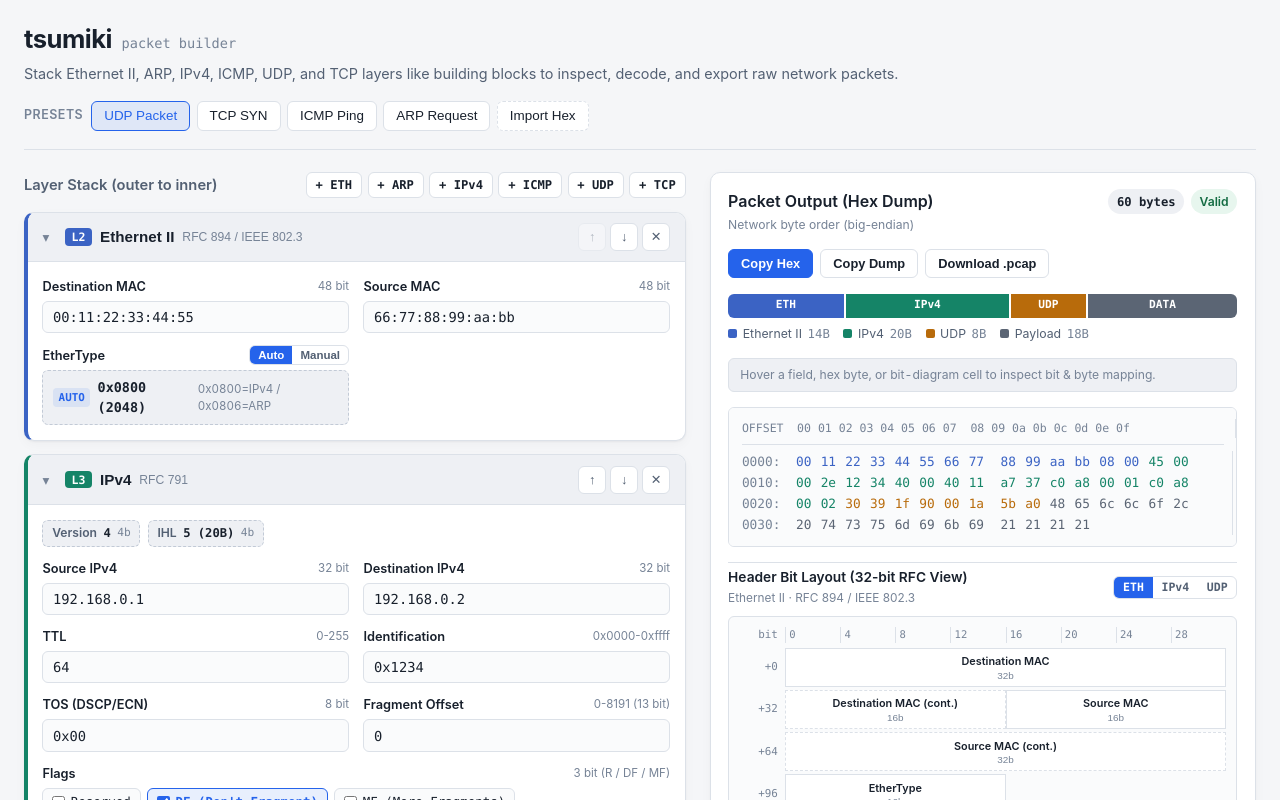
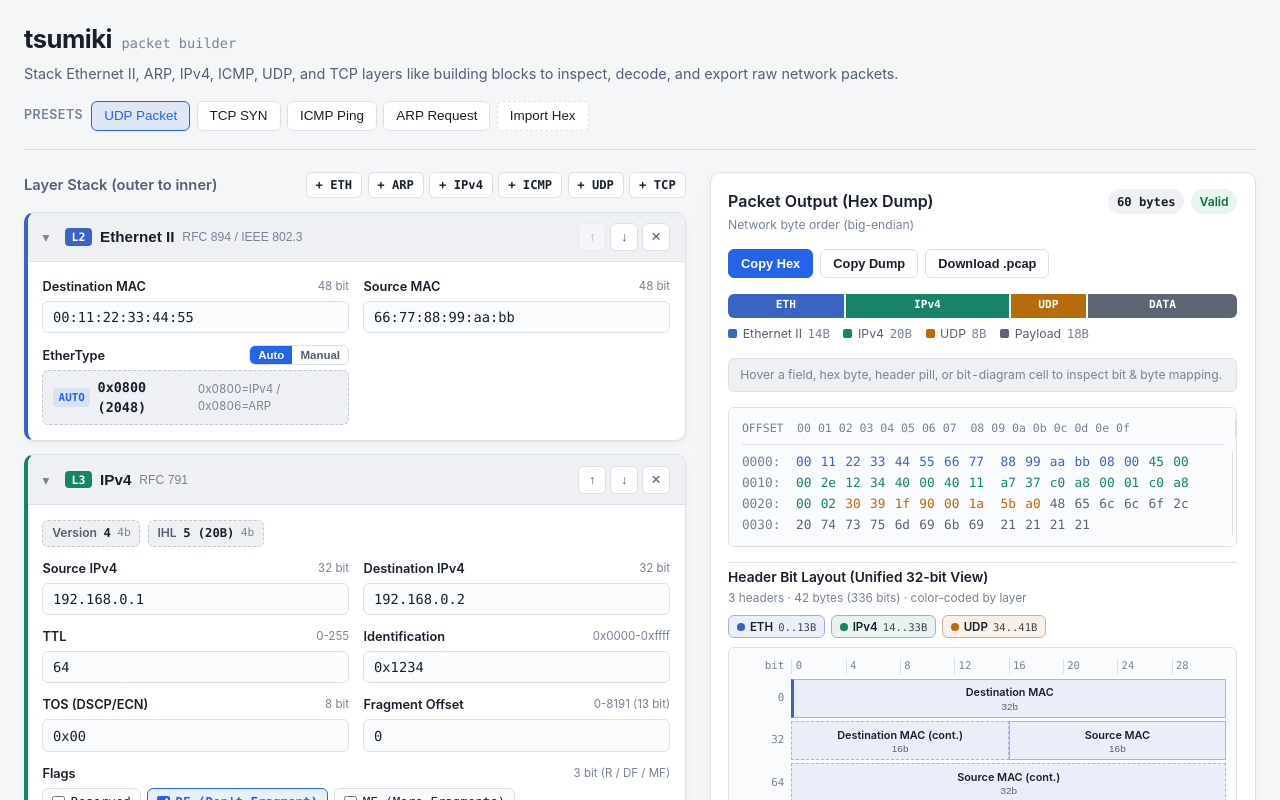
Before and after one commit to shmuto/packet-builder, a React (Vite) app: page / in a window 1280 px wide. Shown: the top 800 px of the page. Built offline with nearby package versions, Linux system fonts and the light colour scheme.

Commit message:
feat: unify Header Bit Layout across all layers with color coding and range emphasis

```diff
--- a/src/core/inspector.ts
+++ b/src/core/inspector.ts
@@ -250,7 +250,8 @@ export function formatByteBinary(byte: number): string {
 
 export type HighlightTarget =
   | { readonly kind: 'field'; readonly layerIndex: number; readonly fieldId: string }
-  | { readonly kind: 'byte'; readonly byteIndex: number };
+  | { readonly kind: 'byte'; readonly byteIndex: number }
+  | { readonly kind: 'layer'; readonly layerIndex: number };
 
 /** Returns true if the given FieldSpan matches the active hover/focus target. */
 export function doesSpanMatchTarget(
@@ -260,12 +261,43 @@ export function doesSpanMatchTarget(
   if (!target) {
     return false;
   }
+  if (target.kind === 'layer') {
+    return span.section === 'layer' && span.layerIndex === target.layerIndex;
+  }
   if (target.kind === 'field') {
     return span.layerIndex === target.layerIndex && span.fieldId === target.fieldId;
   }
   const byteStartBit = target.byteIndex * 8;
   const byteEndBit = byteStartBit + 8;
   return span.bitOffset < byteEndBit && span.bitOffset + span.bitLength > byteStartBit;
+}
+
+/**
+ * Resolves which protocol header layer index is currently active for the given highlight target,
+ * or null if nothing (or only Payload) is highlighted.
+ */
+export function resolveHighlightedLayerIndex(
+  spans: readonly FieldSpan[],
+  target: HighlightTarget | null,
+): number | null {
+  if (!target) {
+    return null;
+  }
+  if (target.kind === 'layer') {
+    const exists = spans.some((s) => s.section === 'layer' && s.layerIndex === target.layerIndex);
+    return exists ? target.layerIndex : null;
+  }
+  if (target.kind === 'field') {
+    const match = spans.find(
+      (s) =>
+        s.section === 'layer' &&
+        s.layerIndex === target.layerIndex &&
+        s.fieldId === target.fieldId,
+    );
+    return match ? match.layerIndex : null;
+  }
+  const match = spans.find((s) => s.section === 'layer' && doesSpanMatchTarget(s, target));
+  return match ? match.layerIndex : null;
 }
 
 /**
@@ -288,7 +320,7 @@ export function findHighlightedByteIndices(
     return indices;
   }
   for (const span of spans) {
-    if (span.layerIndex === target.layerIndex && span.fieldId === target.fieldId) {
+    if (doesSpanMatchTarget(span, target)) {
       const startByte = Math.floor(span.bitOffset / 8);
       const endByte = Math.floor((span.bitOffset + span.bitLength - 1) / 8);
       for (let b = startByte; b <= endByte; b++) {
@@ -320,7 +352,7 @@ export function isFieldHighlighted(
   spans: readonly FieldSpan[],
   target: HighlightTarget | null,
 ): boolean {
-  if (!target) {
+  if (!target || target.kind === 'layer') {
     return false;
   }
   if (target.kind === 'field') {
@@ -347,6 +379,23 @@ export interface BitDiagramRow {
   readonly bitOffsetInLayer: number;
   readonly totalBitsInRow: number;
   readonly cells: readonly BitDiagramCell[];
+}
+
+export interface UnifiedBitDiagramCell extends BitDiagramCell {
+  /** True for the very first cell of a protocol header layer */
+  readonly isLayerStart: boolean;
+  /** True for the very last cell of a protocol header layer */
+  readonly isLayerEnd: boolean;
+}
+
+export interface UnifiedBitDiagramRow {
+  readonly rowIndex: number;
+  /** Packet-level bit offset at the start of this 32-bit row (0, 32, 64, ...) */
+  readonly bitOffset: number;
+  /** Packet-level byte offset at the start of this 32-bit row (0, 4, 8, ...) */
+  readonly byteOffset: number;
+  readonly totalBitsInRow: number;
+  readonly cells: readonly UnifiedBitDiagramCell[];
 }
 
 const BITS_PER_DIAGRAM_ROW = 32;
@@ -410,3 +459,77 @@ export function buildBitDiagramRows(
 
   return rows;
 }
+
+/**
+ * Splits ALL protocol header layers (`section === 'layer'`) continuously into a single
+ * unified 32-bit-wide diagram in wire order, marking header start/end boundaries so the UI
+ * can color-code and emphasize each header's exact bit range.
+ */
+export function buildUnifiedBitDiagramRows(
+  spans: readonly FieldSpan[],
+): UnifiedBitDiagramRow[] {
+  const headerSpans = spans.filter((s) => s.section === 'layer');
+  if (headerSpans.length === 0) {
+    return [];
+  }
+
+  const layerRanges = new Map<number, { startBit: number; endBit: number }>();
+  for (const span of headerSpans) {
+    const spanEnd = span.bitOffset + span.bitLength;
+    const existing = layerRanges.get(span.layerIndex);
+    if (!existing) {
+      layerRanges.set(span.layerIndex, { startBit: span.bitOffset, endBit: spanEnd });
+    } else {
+      if (span.bitOffset < existing.startBit) existing.startBit = span.bitOffset;
+      if (spanEnd > existing.endBit) existing.endBit = spanEnd;
+    }
+  }
+
+  const rowMap = new Map<number, UnifiedBitDiagramCell[]>();
+
+  for (const span of headerSpans) {
+    const range = layerRanges.get(span.layerIndex)!;
+    let remaining = span.bitLength;
+    let cursor = span.bitOffset;
+    let firstPart = true;
+
+    while (remaining > 0) {
+      const rowIndex = Math.floor(cursor / BITS_PER_DIAGRAM_ROW);
+      const colStart = cursor % BITS_PER_DIAGRAM_ROW;
+      const spaceInRow = BITS_PER_DIAGRAM_ROW - colStart;
+      const take = Math.min(remaining, spaceInRow);
+
+      const cells = rowMap.get(rowIndex) ?? [];
+      cells.push({
+        span,
+        colStart,
+        colSpan: take,
+        bitLengthInRow: take,
+        isContinuation: !firstPart,
+        isLayerStart: cursor === range.startBit,
+        isLayerEnd: cursor + take === range.endBit,
+      });
+      rowMap.set(rowIndex, cells);
+
+      cursor += take;
+      remaining -= take;
+      firstPart = false;
+    }
+  }
+
+  const rows: UnifiedBitDiagramRow[] = [];
+  const sortedIndices = [...rowMap.keys()].sort((a, b) => a - b);
+  for (const rowIndex of sortedIndices) {
+    const cells = rowMap.get(rowIndex)!;
+    const totalBitsInRow = cells.reduce((acc, c) => acc + c.bitLengthInRow, 0);
+    rows.push({
+      rowIndex,
+      bitOffset: rowIndex * BITS_PER_DIAGRAM_ROW,
+      byteOffset: rowIndex * (BITS_PER_DIAGRAM_ROW / 8),
+      totalBitsInRow,
+      cells,
+    });
+  }
+
+  return rows;
+}
--- a/src/styles.css
+++ b/src/styles.css
@@ -32,6 +32,8 @@
   --layer-udp: #b86b0b;
   --layer-tcp: #c43b52;
   --layer-payload: #5b6574;
+
+  --layer-on-solid: #ffffff;
 
   --radius-sm: 6px;
   --radius-md: 10px;
@@ -74,6 +76,7 @@
     --layer-udp: #f0b254;
     --layer-tcp: #f2798f;
     --layer-payload: #9aa5b6;
+    --layer-on-solid: #11141a;
 
     --shadow-card: 0 1px 2px rgba(0, 0, 0, 0.25);
   }
@@ -271,6 +274,12 @@ body {
   border-radius: var(--radius-md);
   box-shadow: var(--shadow-card);
   overflow: hidden;
+  transition: border-color 0.12s ease, box-shadow 0.12s ease;
+}
+
+.layer-card.is-layer-highlighted {
+  border-color: var(--layer-color, var(--accent));
+  box-shadow: 0 0 0 2px color-mix(in srgb, var(--layer-color, var(--accent)) 28%, transparent);
 }
 
 .layer-card.has-error {
@@ -996,7 +1005,7 @@ body {
   border-radius: 3px;
 }
 
-/* 32-bit RFC header diagram */
+/* 32-bit unified RFC header diagram */
 .bit-diagram-section {
   display: flex;
   flex-direction: column;
@@ -1025,29 +1034,55 @@ body {
   color: var(--text-muted);
 }
 
-.bit-diagram-tabs {
-  display: inline-flex;
-  border: 1px solid var(--border-subtle);
-  border-radius: var(--radius-sm);
-  overflow: hidden;
-  background: var(--bg-surface);
+.bit-layer-pills {
+  display: flex;
+  flex-wrap: wrap;
+  gap: 0.35rem;
 }
 
-.bit-tab {
+.bit-layer-pill {
   appearance: none;
-  border: 0;
-  background: transparent;
-  color: var(--text-secondary);
-  font-family: var(--font-mono);
+  display: inline-flex;
+  align-items: center;
+  gap: 0.32rem;
+  padding: 0.22rem 0.5rem;
+  border-radius: var(--radius-sm);
+  border: 1px solid color-mix(in srgb, var(--layer-color, var(--border-subtle)) 38%, var(--border-subtle));
+  background: color-mix(in srgb, var(--layer-color, var(--bg-surface)) 10%, var(--bg-surface));
+  color: var(--text-primary);
+  font-family: var(--font-sans);
   font-size: 0.72rem;
   font-weight: 600;
-  padding: 0.24rem 0.55rem;
   cursor: pointer;
+  transition: background-color 0.1s ease, border-color 0.1s ease, color 0.1s ease;
 }
 
-.bit-tab.is-active {
-  background: var(--accent);
-  color: #ffffff;
+.bit-layer-pill:hover,
+.bit-layer-pill:focus-visible,
+.bit-layer-pill.is-active {
+  background: var(--layer-color, var(--accent));
+  border-color: var(--layer-color, var(--accent));
+  color: var(--layer-on-solid);
+  outline: none;
+}
+
+.bit-layer-dot {
+  width: 0.48rem;
+  height: 0.48rem;
+  border-radius: 50%;
+  flex-shrink: 0;
+}
+
+.bit-layer-pill:hover .bit-layer-dot,
+.bit-layer-pill:focus-visible .bit-layer-dot,
+.bit-layer-pill.is-active .bit-layer-dot {
+  background: var(--layer-on-solid);
+}
+
+.bit-layer-range {
+  font-size: 0.66rem;
+  font-weight: 500;
+  opacity: 0.82;
 }
 
 .bit-diagram-frame {
@@ -1061,7 +1096,7 @@ body {
 .bit-ruler,
 .bit-row {
   display: grid;
-  grid-template-columns: 2.4rem minmax(24rem, 1fr);
+  grid-template-columns: 2.8rem minmax(24rem, 1fr);
   align-items: stretch;
   gap: 0.45rem;
 }
@@ -1100,8 +1135,8 @@ body {
 
 .bit-cell {
   appearance: none;
-  border: 1px solid var(--border-subtle);
-  background: var(--bg-surface);
+  border: 1px solid color-mix(in srgb, var(--layer-color, var(--border-subtle)) 34%, var(--border-subtle));
+  background: color-mix(in srgb, var(--layer-color, var(--bg-surface)) 11%, var(--bg-surface));
   color: var(--text-primary);
   padding: 0.34rem 0.25rem;
   min-height: 2.1rem;
@@ -1112,11 +1147,24 @@ body {
   gap: 0.08rem;
   overflow: hidden;
   cursor: pointer;
-  transition: background-color 0.1s ease, border-color 0.1s ease, color 0.1s ease;
+  transition: background-color 0.1s ease, border-color 0.1s ease, color 0.1s ease, opacity 0.1s ease;
 }
 
 .bit-cell.is-continuation {
   border-style: dashed;
+}
+
+.bit-cell.is-layer-start {
+  border-left: 3px solid var(--layer-color, var(--accent));
+}
+
+.bit-cell.is-layer-active {
+  background: color-mix(in srgb, var(--layer-color, var(--accent)) 24%, var(--bg-surface));
+  border-color: var(--layer-color, var(--accent));
+}
+
+.bit-cell.is-layer-dimmed {
+  opacity: 0.42;
 }
 
 .bit-cell-label {
@@ -1131,17 +1179,24 @@ body {
 
 .bit-cell-size {
   font-size: 0.62rem;
-  color: var(--text-muted);
+  color: var(--text-secondary);
 }
 
 .bit-cell.is-highlighted {
-  background: var(--accent);
-  border-color: var(--accent);
-  color: #ffffff;
+  background: var(--layer-color, var(--accent));
+  border-color: var(--layer-color, var(--accent));
+  color: var(--layer-on-solid);
+  opacity: 1;
 }
 
 .bit-cell.is-highlighted .bit-cell-size {
-  color: rgba(255, 255, 255, 0.85);
+  color: var(--layer-on-solid);
+  opacity: 0.85;
+}
+
+.segment-bar-slice,
+.legend-item {
+  cursor: pointer;
 }
 
 /* Import Hex panel & decoded notes banner */
--- a/src/ui/BitDiagram.tsx
+++ b/src/ui/BitDiagram.tsx
@@ -1,8 +1,10 @@
 import { useMemo } from 'react';
 import {
-  buildBitDiagramRows,
+  buildUnifiedBitDiagramRows,
   doesSpanMatchTarget,
+  resolveHighlightedLayerIndex,
   type HighlightTarget,
+  type LayerSegmentSummary,
 } from '../core/inspector';
 import type { FieldSpan, Layer } from '../core/layers/types';
 import { LAYER_META } from './layerMeta';
@@ -10,63 +12,87 @@ import { LAYER_META } from './layerMeta';
 export interface BitDiagramProps {
   readonly layers: readonly Layer[];
   readonly spans: readonly FieldSpan[];
-  readonly selectedLayerIndex: number;
+  readonly segments: readonly LayerSegmentSummary[];
   readonly highlight: HighlightTarget | null;
-  readonly onSelectLayer: (index: number) => void;
   readonly onHighlightChange: (target: HighlightTarget | null) => void;
 }
 
 const RULER_TICKS = [0, 4, 8, 12, 16, 20, 24, 28];
 
 /**
- * RFC-style 32-bit header bit diagram for the selected protocol layer.
- * Cells synchronize bidirectionally with the editor fields and hex dump bytes.
+ * Unified 32-bit RFC-style header bit diagram displaying all stacked protocol headers
+ * continuously in wire order, color-coded by header with interactive range emphasis.
  */
 export function BitDiagram({
   layers,
   spans,
-  selectedLayerIndex,
+  segments,
   highlight,
-  onSelectLayer,
   onHighlightChange,
 }: BitDiagramProps) {
-  const safeIndex =
-    selectedLayerIndex >= 0 && selectedLayerIndex < layers.length ? selectedLayerIndex : 0;
+  const diagramRows = useMemo(() => buildUnifiedBitDiagramRows(spans), [spans]);
 
-  const diagramRows = useMemo(
-    () => buildBitDiagramRows(spans, safeIndex),
-    [spans, safeIndex],
+  const headerSegments = useMemo(
+    () => segments.filter((seg) => seg.layerType !== 'payload'),
+    [segments],
+  );
+
+  const activeLayerIndex = useMemo(
+    () => resolveHighlightedLayerIndex(spans, highlight),
+    [spans, highlight],
   );
 
   if (layers.length === 0 || diagramRows.length === 0) {
     return null;
   }
 
-  const activeLayer = layers[safeIndex];
-  const meta = LAYER_META[activeLayer.type];
+  const totalHeaderBytes = headerSegments.reduce((acc, seg) => acc + seg.byteLength, 0);
+  const totalHeaderBits = totalHeaderBytes * 8;
 
   return (
-    <div className="bit-diagram-section" aria-label="32-bit header layout diagram">
+    <div className="bit-diagram-section" aria-label="Unified 32-bit header layout diagram">
       <div className="bit-diagram-header">
         <div>
-          <h3 className="bit-diagram-title">Header Bit Layout (32-bit RFC View)</h3>
+          <h3 className="bit-diagram-title">Header Bit Layout (Unified 32-bit View)</h3>
           <p className="bit-diagram-sub">
-            {meta.name} · {meta.rfc}
+            {headerSegments.length} {headerSegments.length === 1 ? 'header' : 'headers'} ·{' '}
+            {totalHeaderBytes} bytes ({totalHeaderBits} bits) · color-coded by layer
           </p>
         </div>
-        <div className="bit-diagram-tabs" role="tablist" aria-label="Select layer bit layout">
-          {layers.map((layer, index) => (
-            <button
-              key={`${index}-${layer.type}`}
-              type="button"
-              role="tab"
-              aria-selected={index === safeIndex}
-              className={`bit-tab${index === safeIndex ? ' is-active' : ''}`}
-              onClick={() => onSelectLayer(index)}
-            >
-              {LAYER_META[layer.type].shortName}
-            </button>
-          ))}
+
+        <div className="bit-layer-pills" role="group" aria-label="Highlight header range">
+          {headerSegments.map((seg) => {
+            if (seg.layerType === 'payload') return null;
+            const meta = LAYER_META[seg.layerType];
+            const isLayerActive = activeLayerIndex === seg.layerIndex;
+            const byteEnd = seg.byteOffset + seg.byteLength - 1;
+            const rangeText =
+              seg.byteOffset === byteEnd ? `${seg.byteOffset}B` : `${seg.byteOffset}..${byteEnd}B`;
+
+            return (
+              <button
+                key={`${seg.layerIndex}-${seg.layerType}`}
+                type="button"
+                className={`bit-layer-pill layer-theme-${seg.layerType}${isLayerActive ? ' is-active' : ''}`}
+                title={`Highlight ${meta.name} (${meta.rfc}): ${seg.byteLength} bytes (bytes ${seg.byteOffset}..${byteEnd})`}
+                onClick={() =>
+                  onHighlightChange({ kind: 'layer', layerIndex: seg.layerIndex })
+                }
+                onMouseEnter={() =>
+                  onHighlightChange({ kind: 'layer', layerIndex: seg.layerIndex })
+                }
+                onMouseLeave={() => onHighlightChange(null)}
+                onFocus={() =>
+                  onHighlightChange({ kind: 'layer', layerIndex: seg.layerIndex })
+                }
+                onBlur={() => onHighlightChange(null)}
+              >
+                <span className={`bit-layer-dot layer-bg-${seg.layerType}`} aria-hidden="true" />
+                <span>{meta.shortName}</span>
+                <span className="bit-layer-range mono">{rangeText}</span>
+              </button>
+            );
+          })}
         </div>
       </div>
 
@@ -86,27 +112,54 @@ export function BitDiagram({
           </div>
         </div>
 
-        <div className="bit-rows">
+        <div
+          className="bit-rows"
+          onMouseLeave={() => onHighlightChange(null)}
+        >
           {diagramRows.map((row) => (
             <div key={row.rowIndex} className="bit-row">
-              <span className="bit-row-label" aria-hidden="true">
-                +{row.bitOffsetInLayer}
+              <span
+                className="bit-row-label"
+                title={`Byte 0x${row.byteOffset.toString(16).padStart(2, '0')} (packet bits ${row.bitOffset}..${row.bitOffset + row.totalBitsInRow - 1})`}
+              >
+                {row.bitOffset}
               </span>
               <div className="bit-row-grid">
                 {row.cells.map((cell) => {
-                  const active = doesSpanMatchTarget(cell.span, highlight);
+                  const isCellHighlighted = doesSpanMatchTarget(cell.span, highlight);
+                  const isInActiveLayer =
+                    activeLayerIndex !== null && cell.span.layerIndex === activeLayerIndex;
+                  const isDimmed =
+                    activeLayerIndex !== null && cell.span.layerIndex !== activeLayerIndex;
                   const startBit = cell.span.bitOffset;
                   const endBit = startBit + cell.span.bitLength - 1;
+                  const layerName =
+                    cell.span.layerType === 'payload'
+                      ? 'Payload'
+                      : LAYER_META[cell.span.layerType].name;
+
+                  const classNames = [
+                    'bit-cell',
+                    `layer-theme-${cell.span.layerType}`,
+                    isCellHighlighted ? 'is-highlighted' : '',
+                    isInActiveLayer && !isCellHighlighted ? 'is-layer-active' : '',
+                    isDimmed ? 'is-layer-dimmed' : '',
+                    cell.isContinuation ? 'is-continuation' : '',
+                    cell.isLayerStart ? 'is-layer-start' : '',
+                    cell.isLayerEnd ? 'is-layer-end' : '',
+                  ]
+                    .filter(Boolean)
+                    .join(' ');
 
                   return (
                     <button
-                      key={`${row.rowIndex}-${cell.colStart}-${cell.span.fieldId}`}
+                      key={`${row.rowIndex}-${cell.colStart}-${cell.span.layerIndex}-${cell.span.fieldId}`}
                       type="button"
-                      className={`bit-cell layer-tint-${activeLayer.type}${active ? ' is-highlighted' : ''}${cell.isContinuation ? ' is-continuation' : ''}`}
+                      className={classNames}
                       style={{
                         gridColumn: `${cell.colStart + 1} / span ${cell.colSpan}`,
                       }}
-                      title={`${cell.span.label} (${cell.span.bitLength} bits, packet bits ${startBit}..${endBit})`}
+                      title={`${layerName} · ${cell.span.label} (${cell.span.bitLength} bits, packet bits ${startBit}..${endBit})`}
                       onMouseEnter={() =>
                         onHighlightChange({
                           kind: 'field',
@@ -114,7 +167,6 @@ export function BitDiagram({
                           fieldId: cell.span.fieldId,
                         })
                       }
-                      onMouseLeave={() => onHighlightChange(null)}
                       onFocus={() =>
                         onHighlightChange({
                           kind: 'field',
--- a/src/ui/HexDumpInspector.tsx
+++ b/src/ui/HexDumpInspector.tsx
@@ -86,7 +86,6 @@ export function HexDumpInspector({
   const totalBytes = bytes ? bytes.length : 0;
   const errorCount = errors.length + (payloadError ? 1 : 0);
 
-  const [selectedDiagramLayer, setSelectedDiagramLayer] = useState(0);
   const [copyStatus, setCopyStatus] = useState<CopyStatus>('idle');
   const copyTimerRef = useRef<number | null>(null);
 
@@ -110,27 +109,6 @@ export function HexDumpInspector({
     },
     [onHighlightChange],
   );
-
-  // Follow hovered layer automatically in the 32-bit diagram
-  useEffect(() => {
-    if (!highlight) return;
-    if (highlight.kind === 'field') {
-      if (highlight.layerIndex >= 0 && highlight.layerIndex < layers.length) {
-        setSelectedDiagramLayer(highlight.layerIndex);
-      }
-      return;
-    }
-    const byteStart = highlight.byteIndex * 8;
-    const match = spans.find(
-      (s) =>
-        s.section === 'layer' &&
-        s.bitOffset < byteStart + 8 &&
-        s.bitOffset + s.bitLength > byteStart,
-    );
-    if (match) {
-      setSelectedDiagramLayer(match.layerIndex);
-    }
-  }, [highlight, layers.length, spans]);
 
   const scheduleCopyReset = () => {
     if (copyTimerRef.current !== null) {
@@ -172,6 +150,21 @@ export function HexDumpInspector({
 
   const hoveredByteDetail = (() => {
     if (!isSuccess || !bytes || !highlight) return null;
+    if (highlight.kind === 'layer') {
+      const seg = segments.find(
+        (s) => s.layerIndex === highlight.layerIndex && s.layerType !== 'payload',
+      );
+      if (!seg || seg.layerType === 'payload') return null;
+      const meta = LAYER_META[seg.layerType];
+      const endByte = seg.byteOffset + seg.byteLength - 1;
+      const startBit = seg.byteOffset * 8;
+      const endBit = (seg.byteOffset + seg.byteLength) * 8 - 1;
+      return {
+        title: `${meta.name} Header`,
+        metrics: `${seg.byteLength} bytes (${seg.byteLength * 8} bits) · bytes ${seg.byteOffset}..${endByte} · bits ${startBit}..${endBit}`,
+        fields: meta.rfc,
+      };
+    }
     if (highlight.kind === 'byte') {
       const value = bytes[highlight.byteIndex];
       if (value === undefined) return null;
@@ -260,30 +253,47 @@ export function HexDumpInspector({
       </div>
 
       {isSuccess && segments.length > 0 && (
-        <div className="segment-overview">
+        <div
+          className="segment-overview"
+          onMouseLeave={() => onHighlightChange(null)}
+        >
           <div className="segment-bar" aria-label="Byte breakdown by layer">
-            {segments.map((seg) => (
+            {segments.map((seg) => {
+              const target: HighlightTarget =
+                seg.layerType === 'payload'
+                  ? { kind: 'field', layerIndex: seg.layerIndex, fieldId: 'payload' }
+                  : { kind: 'layer', layerIndex: seg.layerIndex };
+              return (
                 <div
                   key={`${seg.layerIndex}-${seg.layerType}`}
                   className={`segment-bar-slice layer-bg-${seg.layerType}`}
                   style={{ flexGrow: seg.byteLength }}
                   title={`${segmentFullLabel(seg.layerType)}: ${seg.byteLength} bytes (offset ${seg.byteOffset}..${seg.byteOffset + seg.byteLength - 1})`}
+                  onMouseEnter={() => onHighlightChange(target)}
                 >
                   <span>{segmentShortLabel(seg.layerType)}</span>
                 </div>
-            ))}
+              );
+            })}
           </div>
           <div className="segment-legend">
-            {segments.map((seg) => (
+            {segments.map((seg) => {
+              const target: HighlightTarget =
+                seg.layerType === 'payload'
+                  ? { kind: 'field', layerIndex: seg.layerIndex, fieldId: 'payload' }
+                  : { kind: 'layer', layerIndex: seg.layerIndex };
+              return (
                 <span
                   key={`${seg.layerIndex}-${seg.layerType}`}
                   className="legend-item"
+                  onMouseEnter={() => onHighlightChange(target)}
                 >
                   <span className={`legend-swatch layer-bg-${seg.layerType}`} />
                   <span>{segmentFullLabel(seg.layerType)}</span>
                   <span className="mono legend-bytes">{seg.byteLength}B</span>
                 </span>
-            ))}
+              );
+            })}
           </div>
         </div>
       )}
@@ -320,7 +330,7 @@ export function HexDumpInspector({
               </>
             ) : (
               <span className="hover-detail-placeholder">
-                Hover a field, hex byte, or bit-diagram cell to inspect bit &amp; byte mapping.
+                Hover a field, hex byte, header pill, or bit-diagram cell to inspect bit &amp; byte mapping.
               </span>
             )}
           </div>
@@ -363,9 +373,8 @@ export function HexDumpInspector({
           <BitDiagram
             layers={layers}
             spans={spans}
-            selectedLayerIndex={selectedDiagramLayer}
+            segments={segments}
             highlight={highlight}
-            onSelectLayer={setSelectedDiagramLayer}
             onHighlightChange={onHighlightChange}
           />
         </>
--- a/src/ui/LayerCard.tsx
+++ b/src/ui/LayerCard.tsx
@@ -72,10 +72,11 @@ export function LayerCard({
   const generalWarnings = warnings.filter((w) => w.fieldId === undefined);
   const hasErrors = errors.length > 0;
   const hasWarnings = warnings.length > 0;
+  const isLayerHighlighted = highlight?.kind === 'layer' && highlight.layerIndex === index;
 
   return (
     <section
-      className={`layer-card layer-theme-${layer.type}${hasErrors ? ' has-error' : ''}`}
+      className={`layer-card layer-theme-${layer.type}${hasErrors ? ' has-error' : ''}${isLayerHighlighted ? ' is-layer-highlighted' : ''}`}
       aria-label={`${meta.name} layer`}
     >
       <header className="layer-header">
```
Also changed, not shown: 1 other file (tests, documents, lock files or other folders). Lines whose indentation alone changed are shown as unchanged.
